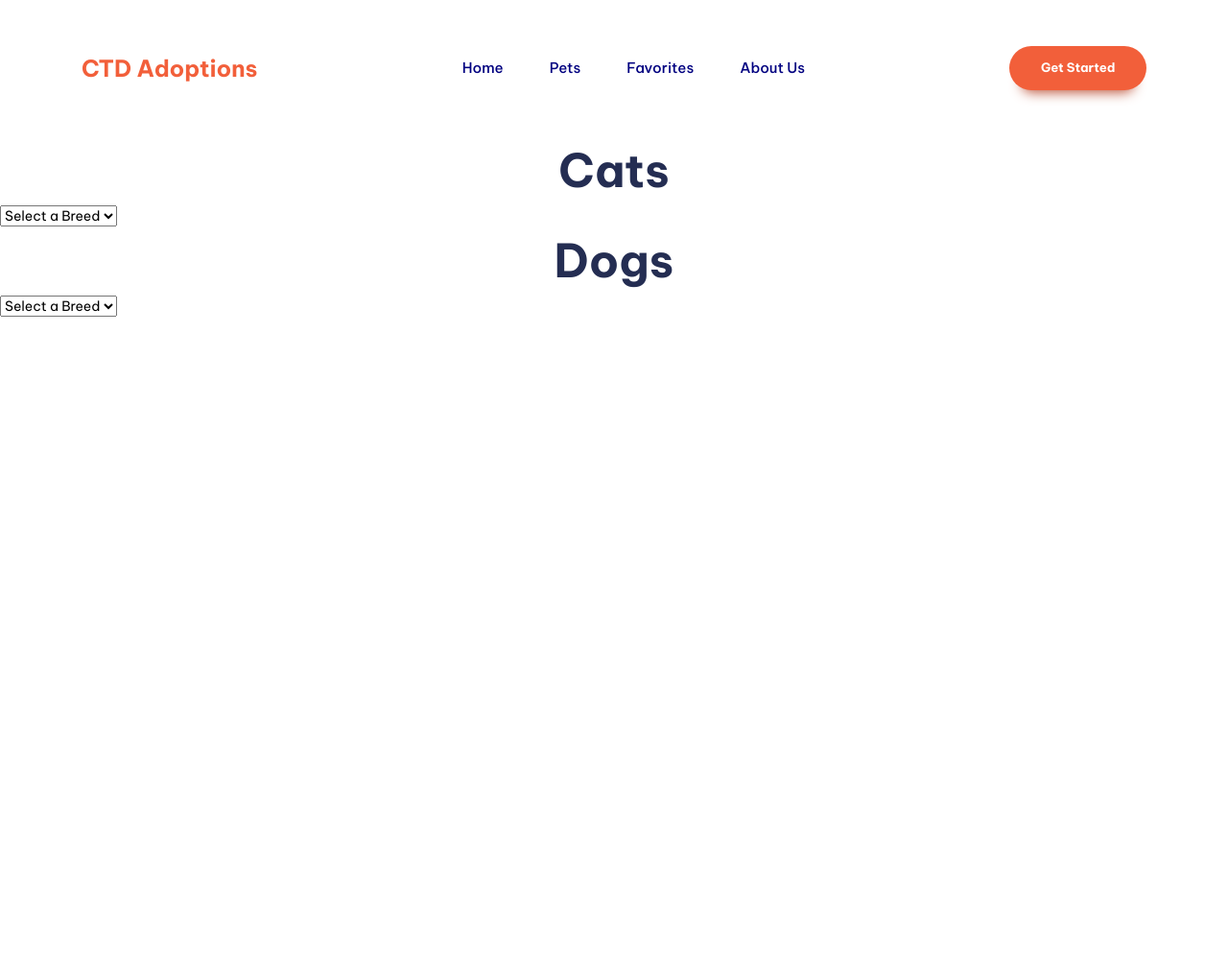
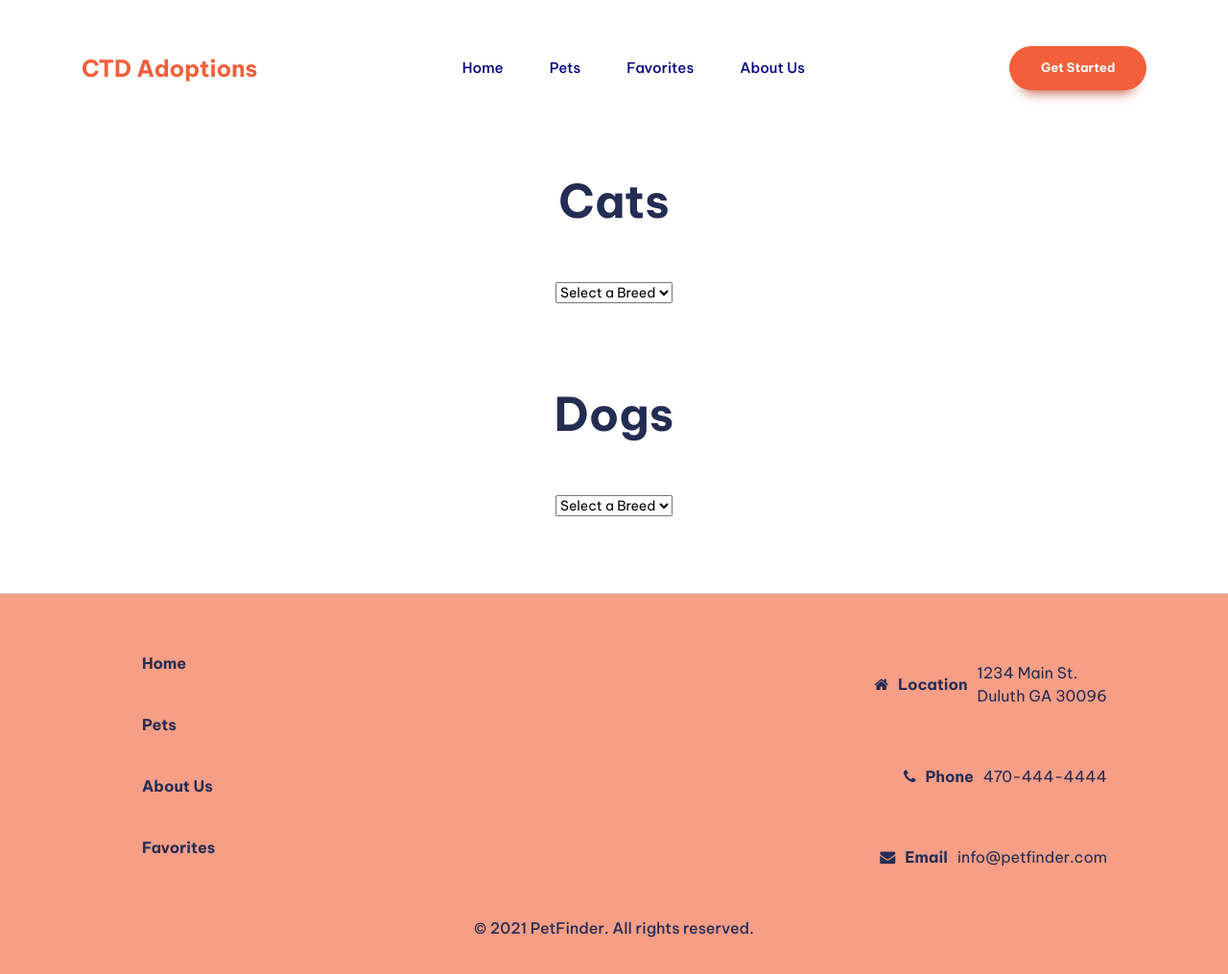
Before and after one commit to lauraeliosa/PetAdoption-CTD, a website built with Vite: page PetAdoption-CTD/pets.html in a window 1280 px wide. Shown: the whole page at 96% size. Before the commit the page ends 800 px from the top, so only its background shows below. Built offline with nearby package versions, Linux system fonts and the light colour scheme; no server answers.

Commit message:
Applied styling to pets.html

```diff
--- a/PetAdoption-CTD/pets.html
+++ b/PetAdoption-CTD/pets.html
@@ -37,24 +37,61 @@
       </header>
 
 <!-- cats -->
-      <section>
+      <section id="cats">
         <h2>Cats</h2>
-        <div id="cat-container" class="image-container"></div>
+        <div id="cat-container"></div>
         <select id="cat-breed-select" onchange="fetchImagesByBreed('cat', this.value)">
             <option value="">Select a Breed</option>
           </select>
 
       </section>
 <!-- dogs -->
-      <section>
+      <section id="dogs">
         <h2>Dogs</h2>
-        <div id="dog-container" class="image-container"></div>
+        <div id="dog-container"></div>
         <select id="dog-breed-select" onchange="fetchImagesByBreed('dog', this.value)">
           <option value="">Select a Breed</option>
         </select>
       </section>
 
 
+     <!-- ========= footer start ========== -->
+<footer>
+  <div class="primary-footer">
+      <nav class="footer-nav">
+          <ul>
+              <li><a href="index.html">Home</a></li>
+              <li><a href="pets.html">Pets</a></li>
+              <li><a href="#">About Us</a></li>
+              <li><a href="#">Favorites</a></li>
+          </ul>
+      </nav>
+  </div>
+
+  <div class="contact-methods"> <!-- New wrapper for contact methods -->
+      <div class="contact-method">
+          <icon class="fa fa-home"></icon>
+          <h3>Location</h3>
+          <span>1234 Main St. <br />
+          Duluth GA 30096</span>
+      </div>
+      <div class="contact-method">
+          <icon class="fa fa-phone"></icon>
+          <h3>Phone</h3>
+          <span>470-444-4444</span>
+      </div>
+      <div class="contact-method">
+          <icon class="fa fa-envelope"></icon>
+          <h3>Email</h3>
+          <span>info@petfinder.com</span>
+      </div>
+  </div>
+
+  <p>© 2021 PetFinder. All rights reserved.</p>
+</footer>
+
+
+<!-- ============= footer end ================ -->
 
 
       <script type="module" src="main.js"></script>
--- a/PetAdoption-CTD/style.css
+++ b/PetAdoption-CTD/style.css
@@ -438,3 +438,38 @@ footer p {
 #favorites-container {
   margin-top: 20px;
 }
+
+
+
+/* styling for pets.html */
+#cats {
+  display: flex;
+  flex-direction: column;
+  align-items: center;
+ margin: 2rem 0;
+}
+
+#cat-container {
+  display: flex;
+  flex-wrap: wrap;
+  justify-content: center;
+  gap: 1rem;
+}
+
+#dogs {
+  display: flex;
+  flex-direction: column;
+  align-items: center;
+  margin: 2rem 0;
+}
+
+#dog-container {
+  display: flex;
+  flex-wrap: wrap;
+  justify-content: center;
+  gap: 1rem;
+}
+
+select{
+  margin: 3rem;
+}
```
Also changed, not shown: PetAdoption-CTD/index.html (+3 -3 lines).
